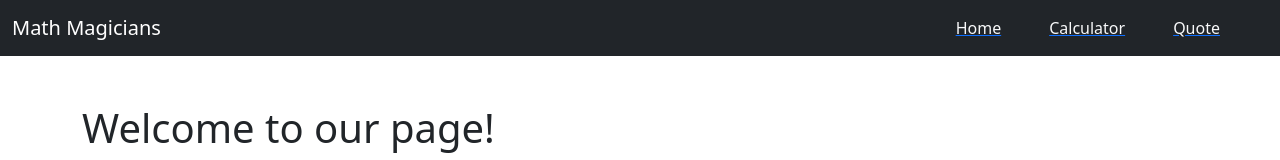
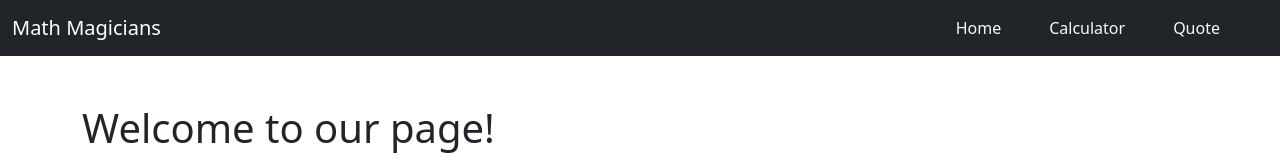
Before and after one commit to eaesmat/Math-Magicians, a React (Create React App) app: page / in a window 1280 px wide. Shown: the top 160 px of the page. Built offline with nearby package versions, Linux system fonts and the light colour scheme; the HTML template or start-up script is replaced by a standard one.

Commit message:
Remove Navbar underline

```diff
--- a/src/Components/NavBar.js
+++ b/src/Components/NavBar.js
@@ -20,17 +20,17 @@ const NavBar = () => (
       <div className="collapse navbar-collapse" id="navbarSupportedContent">
         <form className="d-flex m-auto" />
         <span className="pe-5 text-light">
-          <Link to="/">
+          <Link to="/" className="text-decoration-none">
             <span className="text-light text-decoration-none"> Home</span>
           </Link>
         </span>
         <span className="pe-5 text-light">
-          <Link to="/calculator ">
+          <Link to="/calculator " className="text-decoration-none">
             <span className="text-light text-decoration-none"> Calculator</span>
           </Link>
         </span>
         <span className="pe-5 text-light">
-          <Link to="/quote ">
+          <Link to="/quote " className="text-decoration-none">
             <span className="text-light text-decoration-none"> Quote</span>
           </Link>
         </span>
```
